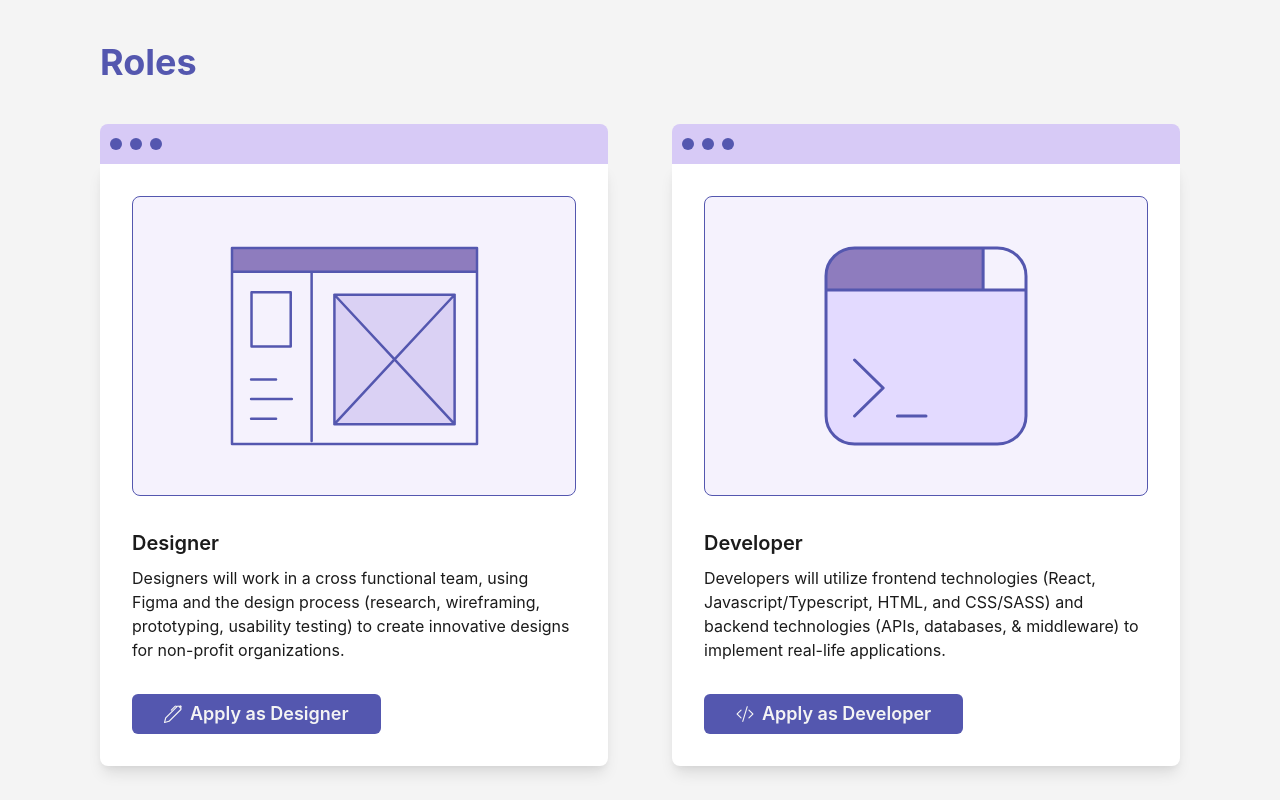
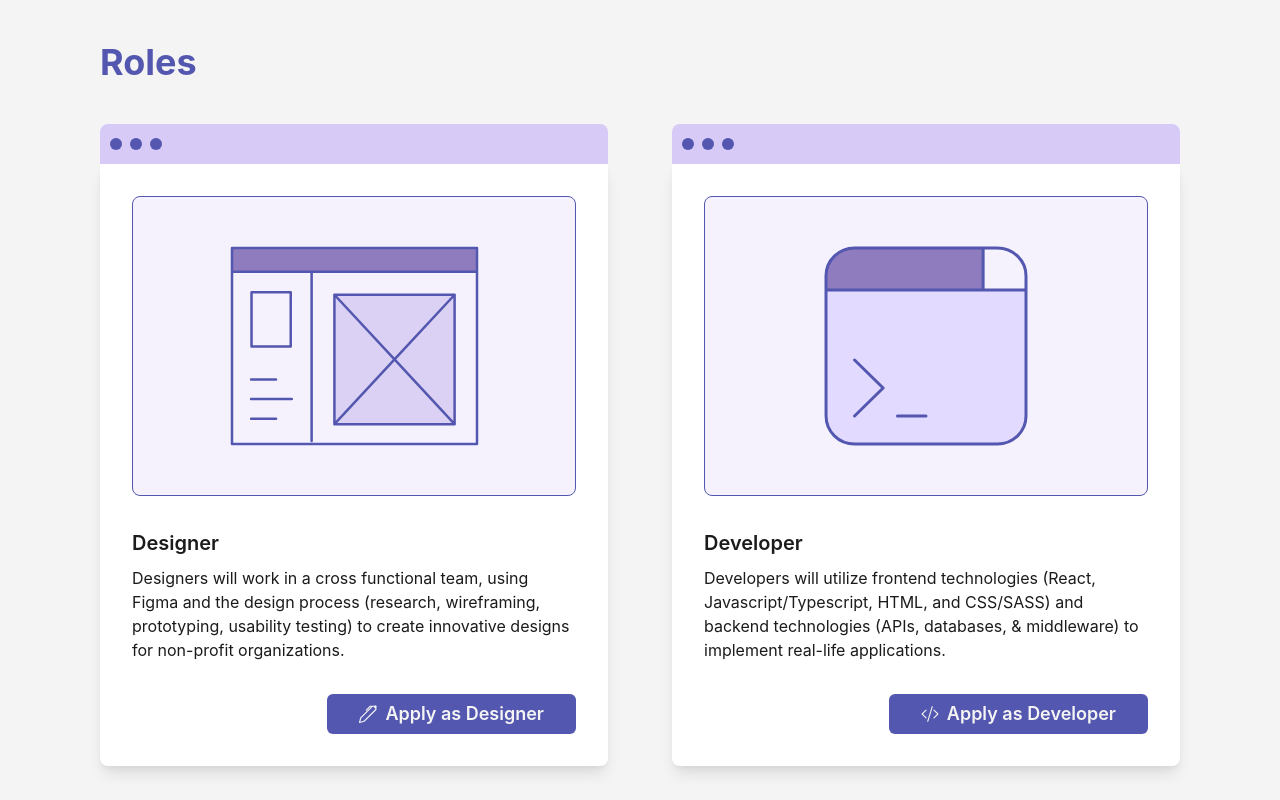
Before and after one commit to ctc-uci/website, a React (Vite) app: page /apply in a window 1280 px wide. Shown: the part 1040-1840 px from the top of the page. Built offline with nearby package versions, Linux system fonts and the light colour scheme.

Commit message:
fix: misc.

```diff
--- a/src/components/apply/ApplyPage.tsx
+++ b/src/components/apply/ApplyPage.tsx
@@ -3,7 +3,7 @@ import { Stack } from "@chakra-ui/react";
 import { pageStyle } from "../../styles/shared";
 import { Apply } from "./Apply";
 import { Questions } from "./questions/Questions";
-import { Roles } from "./Roles";
+import { Roles } from "./roles/Roles";
 import { Timeline } from "./timeline/Timeline";
 
 export function ApplyPage() {
--- a/src/components/apply/MenuBar.tsx
+++ b/src/components/apply/MenuBar.tsx
@@ -3,7 +3,7 @@ import { Circle, Stack } from "@chakra-ui/react";
 export function MenuBar({ children }: { children: React.ReactNode }) {
   return (
     <Stack
-      sx={{ justifyContent: "column" }}
+      sx={{ justifyContent: "column", width: "fit-content" }}
       spacing={0}
     >
       <Stack
--- a/src/components/apply/Roles.tsx
+++ /dev/null
@@ -1,122 +0,0 @@
-import {
-  Button,
-  Center,
-  Link as ChakraLink,
-  Heading,
-  Image,
-  Stack,
-  Text,
-} from "@chakra-ui/react";
-
-import { BsCodeSlash, BsPen } from "react-icons/bs";
-import { Link } from "react-router-dom";
-
-import { buttonStyle, headingStyle } from "../../styles/shared";
-import { MenuBar } from "./MenuBar";
-import designer from "/public/designer.svg";
-import developer from "/public/developer.svg";
-
-export function Roles() {
-  return (
-    <Stack spacing={10}>
-      <Heading sx={headingStyle}>Roles</Heading>
-
-      <Stack
-        sx={{
-          flexDirection: { base: "column", lg: "row" },
-          alignItems: "center",
-        }}
-        spacing={{ base: 8, lg: 16 }}
-      >
-        <MenuBar>
-          <RoleCard
-            role={"Designer"}
-            description={`Designers will work in a cross functional team, using Figma and the design process (research, wireframing, prototyping, usability testing) to create innovative designs for non-profit organizations.`}
-            image={designer}
-            buttonIcon={<BsPen />}
-            href={"/"}
-          />
-        </MenuBar>
-
-        <MenuBar>
-          <RoleCard
-            role={"Developer"}
-            description={`Developers will utilize frontend technologies (React, Javascript/Typescript, HTML, and CSS/SASS) and backend technologies (APIs, databases, & middleware) to implement real-life applications.`}
-            image={developer}
-            buttonIcon={<BsCodeSlash />}
-            href={"/"}
-          />
-        </MenuBar>
-      </Stack>
-    </Stack>
-  );
-}
-
-interface RoleCardProps {
-  role: string;
-  description: string;
-  image: string;
-  buttonIcon: React.ReactElement;
-  href: string;
-}
-
-function RoleCard({
-  role,
-  description,
-  image,
-  buttonIcon,
-  href,
-}: RoleCardProps) {
-  return (
-    <>
-      <Stack
-        spacing={8}
-        sx={{
-          maxWidth: "700",
-          padding: 8,
-          bgColor: "ctc.white",
-          borderBottomRadius: "lg",
-          boxShadow: "lg",
-        }}
-      >
-        <Center
-          sx={{
-            width: "full",
-            height: { base: 200, xs: 300 },
-            borderColor: "ctc.purple",
-            borderWidth: "0.5px",
-            borderRadius: "lg",
-            backgroundColor: "#F5F2FD",
-          }}
-        >
-          <Image
-            src={image}
-            alt={`svg icon of ${role}`}
-            sx={{ maxWidth: "80%", maxHeight: "80%" }}
-          />
-        </Center>
-        <Stack spacing={2}>
-          <Text sx={{ fontWeight: "semibold", fontSize: "xl" }}>{role}</Text>
-          <Text>{description}</Text>
-        </Stack>
-        <ChakraLink
-          as={Link}
-          href={href}
-        >
-          <Button
-            variant={"ctc"}
-            leftIcon={buttonIcon}
-            sx={{
-              ...buttonStyle,
-              width: "fit-content",
-              marginLeft: "auto",
-              marginTop: "auto",
-            }}
-          >
-            Apply as {role}
-          </Button>
-        </ChakraLink>
-      </Stack>
-    </>
-  );
-}
--- /dev/null
+++ b/src/components/apply/roles/RoleCard.tsx
@@ -0,0 +1,81 @@
+import {
+  Button,
+  Center,
+  Link as ChakraLink,
+  Image,
+  Stack,
+  Text,
+} from "@chakra-ui/react";
+
+import { Link } from "react-router-dom";
+
+import { buttonStyle } from "../../../styles/shared";
+
+interface RoleCardProps {
+  role: string;
+  description: string;
+  image: string;
+  buttonIcon: React.ReactElement;
+  href: string;
+}
+
+export function RoleCard({
+  role,
+  description,
+  image,
+  buttonIcon,
+  href,
+}: RoleCardProps) {
+  return (
+    <Stack
+      spacing={8}
+      sx={{
+        maxWidth: "700",
+        padding: 8,
+        bgColor: "ctc.white",
+        borderBottomRadius: "lg",
+        boxShadow: "lg",
+        flexGrow: 1,
+      }}
+    >
+      <Center
+        sx={{
+          width: "full",
+          height: { base: 200, xs: 300 },
+          borderColor: "ctc.purple",
+          borderWidth: "0.5px",
+          borderRadius: "lg",
+          backgroundColor: "#F5F2FD",
+        }}
+      >
+        <Image
+          src={image}
+          alt={`svg icon of ${role}`}
+          sx={{ maxWidth: "80%", maxHeight: "80%" }}
+        />
+      </Center>
+
+      <Stack
+        spacing={2}
+        sx={{ marginBottom: "auto" }}
+      >
+        <Text sx={{ fontWeight: "semibold", fontSize: "xl" }}>{role}</Text>
+        <Text>{description}</Text>
+      </Stack>
+
+      <ChakraLink
+        as={Link}
+        href={href}
+        sx={{ width: "fit-content", marginLeft: "auto", marginTop: "auto" }}
+      >
+        <Button
+          variant={"ctc"}
+          leftIcon={buttonIcon}
+          sx={buttonStyle}
+        >
+          Apply as {role}
+        </Button>
+      </ChakraLink>
+    </Stack>
+  );
+}
--- /dev/null
+++ b/src/components/apply/roles/Roles.tsx
@@ -0,0 +1,43 @@
+import { Heading, SimpleGrid, Stack } from "@chakra-ui/react";
+
+import { BsCodeSlash, BsPen } from "react-icons/bs";
+
+import { headingStyle } from "../../../styles/shared";
+import { MenuBar } from "../MenuBar";
+import { RoleCard } from "./RoleCard";
+import designer from "/public/designer.svg";
+import developer from "/public/developer.svg";
+
+export function Roles() {
+  return (
+    <Stack spacing={10}>
+      <Heading sx={headingStyle}>Roles</Heading>
+
+      <SimpleGrid
+        columns={{ base: 1, lg: 2 }}
+        spacing={{ base: 8, lg: 16 }}
+        sx={{ marginX: "auto" }}
+      >
+        <MenuBar>
+          <RoleCard
+            role={"Designer"}
+            description={`Designers will work in a cross functional team, using Figma and the design process (research, wireframing, prototyping, usability testing) to create innovative designs for non-profit organizations.`}
+            image={designer}
+            buttonIcon={<BsPen />}
+            href={"/"}
+          />
+        </MenuBar>
+
+        <MenuBar>
+          <RoleCard
+            role={"Developer"}
+            description={`Developers will utilize frontend technologies (React, Javascript/Typescript, HTML, and CSS/SASS) and backend technologies (APIs, databases, & middleware) to implement real-life applications.`}
+            image={developer}
+            buttonIcon={<BsCodeSlash />}
+            href={"/"}
+          />
+        </MenuBar>
+      </SimpleGrid>
+    </Stack>
+  );
+}
```
